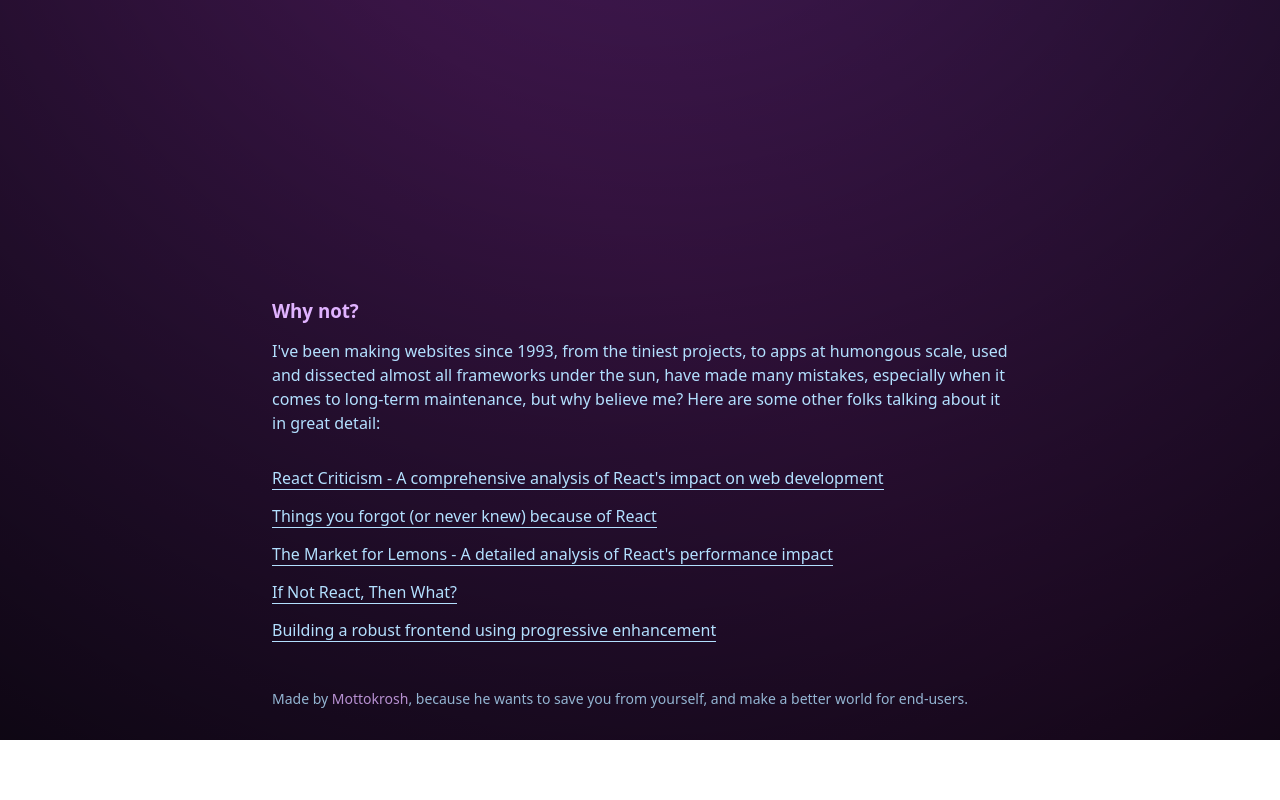
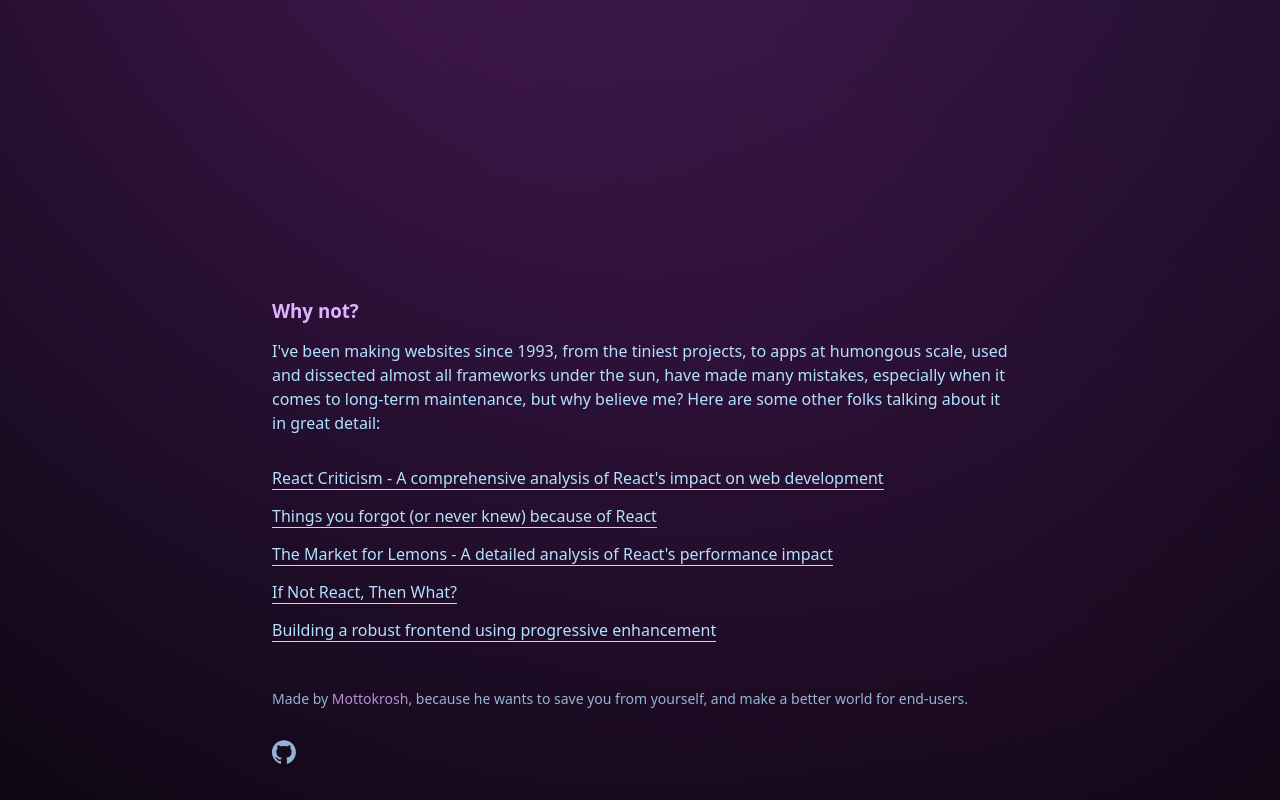
Before and after one commit to Mottokrosh/should-i-use-react, a plain HTML site: page index.html in a window 1280 px wide. Shown: the part 1334-2134 px from the top of the page. Before the commit the page ends 2074 px from the top, so only its background shows below. Drawn offline with Linux system fonts and the light colour scheme; a web font is replaced by a local one.

Commit message:
Add link to GitHub repo

```diff
--- a/index.html
+++ b/index.html
@@ -167,6 +167,22 @@
 		.copyright a:hover {
 			border-bottom: 1px solid currentColor;
 		}
+
+		.github {
+			margin-top: 2rem;
+			font-size: 0.875rem;
+			color: #b3e0ff;
+			opacity: 0.8;
+		}
+
+		.github svg {
+			width: 24px;
+			height: 24px;
+		}
+
+		.github a {
+			border-bottom: none;
+		}
 	</style>
 </head>
 <body>
@@ -214,6 +230,11 @@
 		<p class="copyright">
 			Made by <a href="https://github.com/mottokrosh" target="_blank">Mottokrosh</a>, because he wants to save you from yourself, and make a better world for end-users.
 		</p>
+		<p class="github">
+			<a href="https://github.com/Mottokrosh/should-i-use-react/" target="_blank">
+				<svg viewBox="0 0 98 96" xmlns="http://www.w3.org/2000/svg"><path fill-rule="evenodd" clip-rule="evenodd" d="M48.854 0C21.839 0 0 22 0 49.217c0 21.756 13.993 40.172 33.405 46.69 2.427.49 3.316-1.059 3.316-2.362 0-1.141-.08-5.052-.08-9.127-13.59 2.934-16.42-5.867-16.42-5.867-2.184-5.704-5.42-7.17-5.42-7.17-4.448-3.015.324-3.015.324-3.015 4.934.326 7.523 5.052 7.523 5.052 4.367 7.496 11.404 5.378 14.235 4.074.404-3.178 1.699-5.378 3.074-6.6-10.839-1.141-22.243-5.378-22.243-24.283 0-5.378 1.94-9.778 5.014-13.2-.485-1.222-2.184-6.275.486-13.038 0 0 4.125-1.304 13.426 5.052a46.97 46.97 0 0 1 12.214-1.63c4.125 0 8.33.571 12.213 1.63 9.302-6.356 13.427-5.052 13.427-5.052 2.67 6.763.97 11.816.485 13.038 3.155 3.422 5.015 7.822 5.015 13.2 0 18.905-11.404 23.06-22.324 24.283 1.78 1.548 3.316 4.481 3.316 9.126 0 6.6-.08 11.897-.08 13.526 0 1.304.89 2.853 3.316 2.364 19.412-6.52 33.405-24.935 33.405-46.691C97.707 22 75.788 0 48.854 0z" fill="currentColor"/></svg>
+			</a>
+		</p>
 	</footer>
 </body>
 </html>
```
